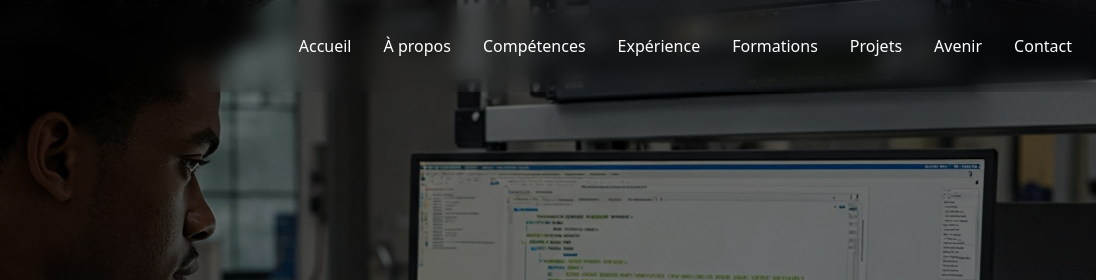
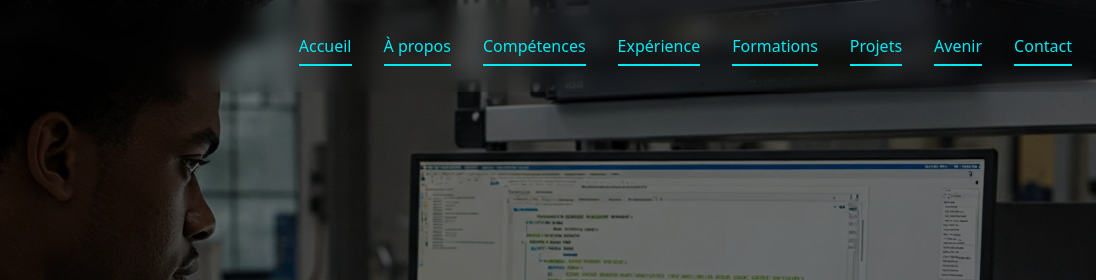
Before and after one commit to Sugira-Yannick/Sugira-Yannick.github.io, a plain HTML site: page index.html in a window 1280 px wide. Shown: the top 280 px of the page, 184-1280 px from the left. Drawn offline with nearby package versions, Linux system fonts and the light colour scheme; files whose address does not match are found by name.

Commit message:
Update index.html

```diff
--- a/index.html
+++ b/index.html
@@ -1326,40 +1326,48 @@ document.addEventListener('DOMContentLoaded', function() {
 
   // ===== Navigation Active Menu =====
 
+
 document.addEventListener('DOMContentLoaded', function() {
-  const sections = document.querySelectorAll('section[id]');
-  const navLinks = document.querySelectorAll('.nav-link');
-
-  function activateNavLink() {
-    let current = '';
-
-    sections.forEach(section => {
-      const sectionTop = section.offsetTop;
-      const sectionHeight = section.offsetHeight;
-      const scrollPosition = window.pageYOffset + (window.innerHeight / 3);
-
-
-      if (scrollPosition >= sectionTop && scrollPosition < sectionTop + sectionHeight) {
-        current = section.getAttribute('id');
+
+  const observerOptions = {
+    root: null,
+    rootMargin: '-25% 0px -55% 0px',
+    threshold: 0.01
+  };
+
+
+  const handleIntersection = (entries) => {
+    entries.forEach(entry => {
+      const id = entry.target.id;
+      const navLink = document.querySelector(`.nav-link[href="#${id}"]`);
+
+      if (navLink) {
+        navLink.classList.toggle('active', entry.isIntersecting);
+
+
+        if (entry.isIntersecting) {
+          console.log('Section active:', id,
+                     'Position:', entry.boundingClientRect.y);
+        }
       }
     });
-
-    navLinks.forEach(link => {
-      link.classList.remove('active');
-      const href = link.getAttribute('href');
-
-
-      if (href === `#${current}` || (current === '' && href === '#hero')) {
-        link.classList.add('active');
-      }
-    });
-  }
-
-  l
-  window.addEventListener('scroll', activateNavLink);
-  window.addEventListener('load', activateNavLink);
+  };
+
+
+  const observer = new IntersectionObserver(handleIntersection, observerOptions);
+
+
+  document.querySelectorAll('section[id]').forEach(section => {
+    observer.observe(section);
+    console.log('Section observée:', section.id); // Log de vérification
+  });
+
+
+  const heroSection = document.getElementById('hero');
+  if (window.scrollY === 0 && heroSection) {
+    document.querySelector('.nav-link[href="#hero"]')?.classList.add('active');
+  }
 });
-
 
 
 
```
